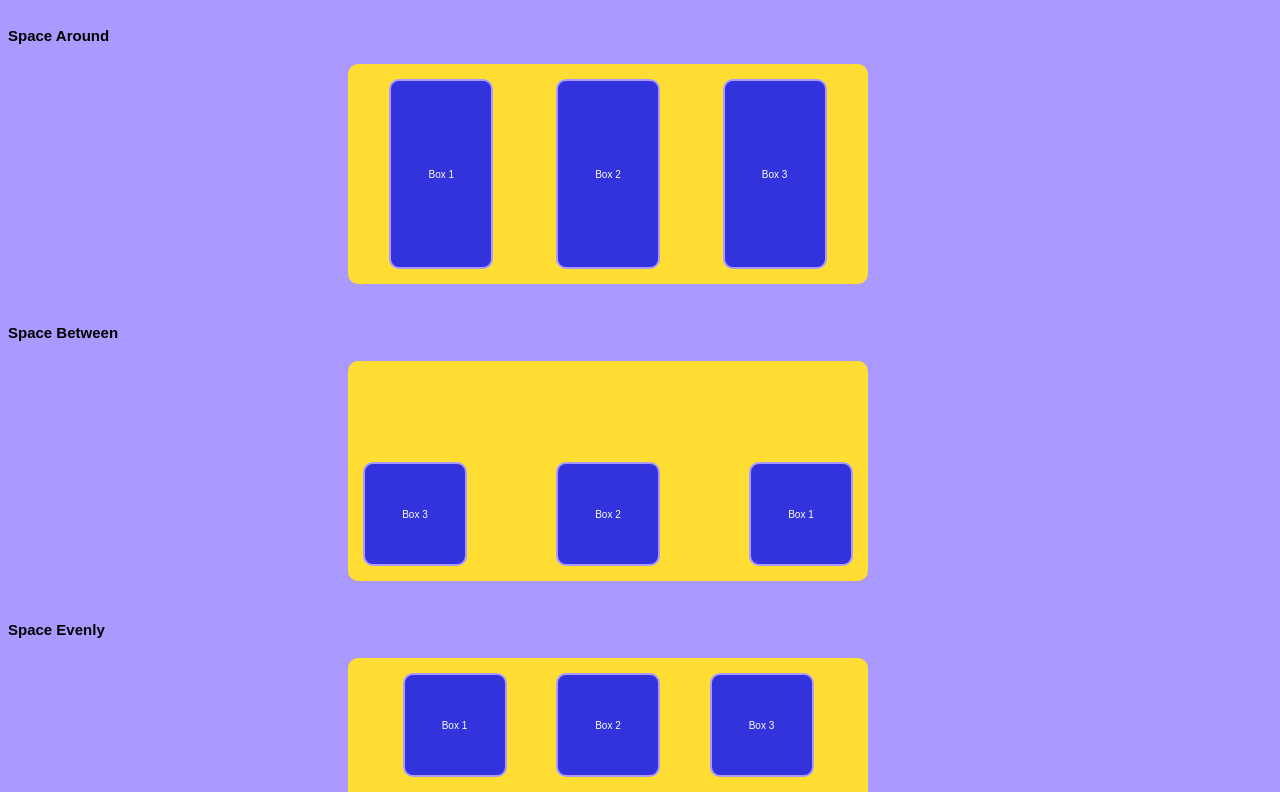
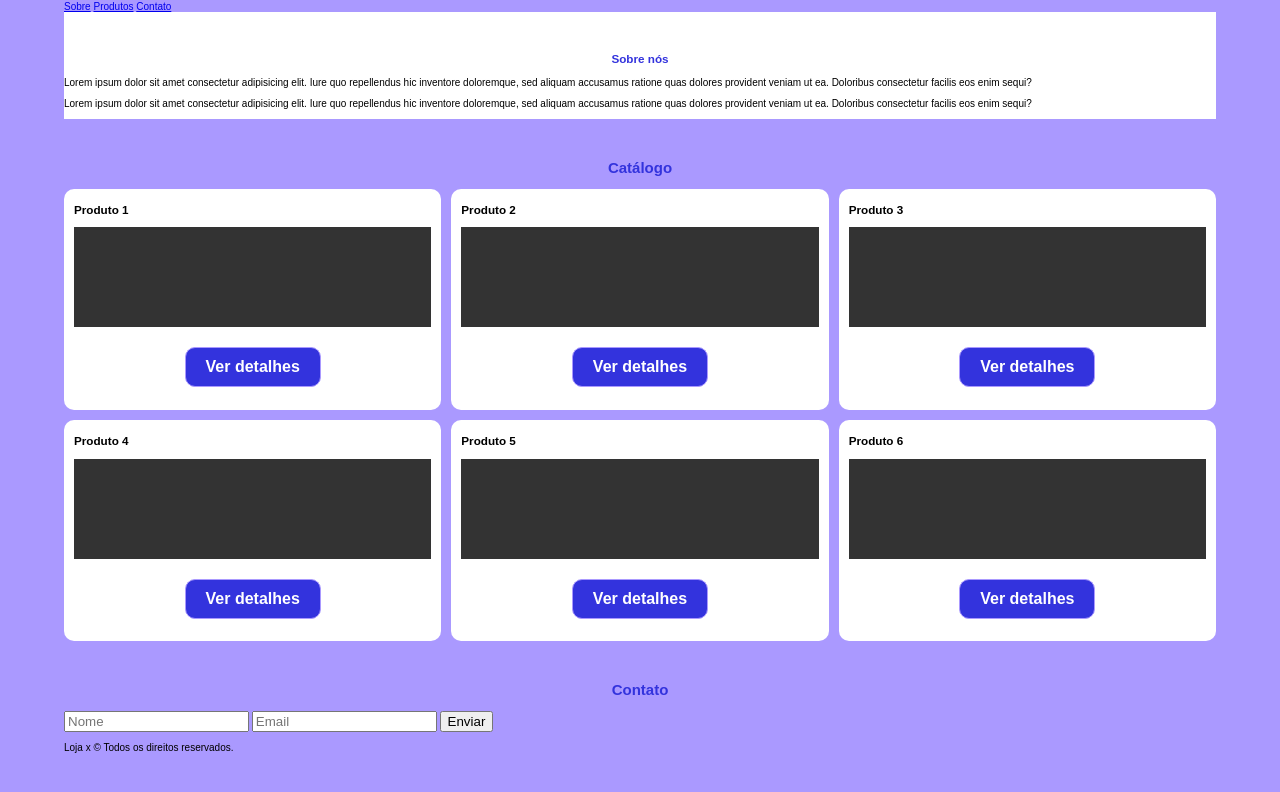
Before and after one commit to wagnermm/flex-box, a website built with webpack: page src/index.html in a window 1280 px wide. Shown: the part 76-868 px from the top of the page. After the commit the page ends 847 px from the top, so only its background shows below. Built offline with nearby package versions, Linux system fonts and the light colour scheme.

Commit message:
adiciona exercise

```diff
--- a/src/index.html
+++ b/src/index.html
@@ -8,49 +8,86 @@
 </head>
 <body>
     <div id="root">
-        <h1>Flex Box</h1>
-
-        <h2>Space Around</h2>
-        <div class="box__container box__container--around">
-            <div class="box">Box 1</div>
-            <div class="box">Box 2</div>
-            <div class="box">Box 3</div>
+        <header>
+            <div class="container">
+                <h2>Logo</h2>
+                <nav>
+                    <a href="#">Sobre</a>
+                    <a href="#">Produtos</a>
+                    <a href="#">Contato</a>
+                </nav>
             </div>
-
-        <h2>Space Between</h2>
-        <div class="box__container box__container--between">
-            <div class="box">Box 1</div>
-            <div class="box">Box 2</div>
-            <div class="box">Box 3</div>
+        </header>
+        <section id="sobre">
+            <div class="container">
+                <aside>
+                    <div id="localizacao"></div>
+                </aside>
+                <article>
+                    <h1>Sobre nós</h1>
+                    <p>Lorem ipsum dolor sit amet consectetur adipisicing elit. Iure quo repellendus hic inventore doloremque, sed aliquam accusamus ratione quas dolores provident veniam ut ea. Doloribus consectetur facilis eos enim sequi?</p>
+                    <p>Lorem ipsum dolor sit amet consectetur adipisicing elit. Iure quo repellendus hic inventore doloremque, sed aliquam accusamus ratione quas dolores provident veniam ut ea. Doloribus consectetur facilis eos enim sequi?</p>
+                </article>
             </div>
-        <h2>Space Evenly</h2>
-        <div class="box__container box__container--evenly">
-            <div class="box">Box 1</div>
-            <div class="box">Box 2</div>
-            <div class="box">Box 3</div>
+        </section>
+        <section id="produtos">
+            <div class="container">
+                <h1>Catálogo</h1>
+                <div class="vitrine">
+                    <div class="vitrine__item">
+                        <h3 class="vitrine__produto">Produto 1</h3>
+                        <div class="vitrine__image"></div>
+                        <p class="vitrine__desc"></p>
+                        <a href="" class="vitrine__button">Ver detalhes</a>
                     </div>
-        <h2>Center</h2>
-        <div class="box__container box__container--center">
-            <div class="box">Box 1</div>
-            <div class="box">Box 2</div>
-            <div class="box">Box 3</div>
+                    <div class="vitrine__item">
+                        <h3 class="vitrine__produto">Produto 2</h3>
+                        <div class="vitrine__image"></div>
+                        <p class="vitrine__desc"></p>
+                        <a href="" class="vitrine__button">Ver detalhes</a>
                     </div>
-        <h2>Grid</h2>
-        <div class="box__container box__container--grid">
-            <div class="box">Box 1</div>
-            <div class="box">Box 2</div>
-            <div class="box">Box 3</div>
-            <div class="box">Box 4</div>
-            <div class="box">Box 5</div>
-            <div class="box">Box 6</div>
-            <div class="box">Box 7</div>
-            <div class="box">Box 8</div>
-            <div class="box">Box 9</div>
+                    <div class="vitrine__item">
+                        <h3 class="vitrine__produto">Produto 3</h3>
+                        <div class="vitrine__image"></div>
+                        <p class="vitrine__desc"></p>
+                        <a href="" class="vitrine__button">Ver detalhes</a>
                     </div>
-        <div class="box__container box__container--image">
-            <div class="box" id="building"></div>
-            <div class="box" id="notebook"></div>
+                    <div class="vitrine__item">
+                        <h3 class="vitrine__produto">Produto 4</h3>
+                        <div class="vitrine__image"></div>
+                        <p class="vitrine__desc"></p>
+                        <a href="" class="vitrine__button">Ver detalhes</a>
                     </div>
+                    <div class="vitrine__item">
+                        <h3 class="vitrine__produto">Produto 5</h3>
+                        <div class="vitrine__image"></div>
+                        <p class="vitrine__desc"></p>
+                        <a href="" class="vitrine__button">Ver detalhes</a>
+                    </div>
+                    <div class="vitrine__item">
+                        <h3 class="vitrine__produto">Produto 6</h3>
+                        <div class="vitrine__image"></div>
+                        <p class="vitrine__desc"></p>
+                        <a href="" class="vitrine__button">Ver detalhes</a>
+                    </div>
+                </div>
+            </div>
+        </section>
+        <section id="contato">
+            <div class="container">
+                <h1>Contato</h1>
+                <form class="contato">
+                    <input type="text" placeholder="Nome" class="contato__input">
+                    <input type="text" placeholder="Email" class="contato__input">
+                    <button class="contato__button">Enviar</button>
+                </form>
+            </div>
+        </section>
+        <footer>
+            <div class="container">
+                <p>Loja x &copy; Todos os direitos reservados.</p>
+            </div>
+        </footer>
     </div>
 </body>
 </html>
--- a/src/scss/style.scss
+++ b/src/scss/style.scss
@@ -2,6 +2,7 @@ $color-font: #33d ;
 $color-bg-default: #a9f;
 $color-bg-boxes: #FD3;
 $font-default: Arial, Helvetica, sans-serif;
+$font-size-default: 1.6rem;
 
 html {
     font-size: 62.5%;
@@ -22,108 +23,24 @@ h2 {
     margin-top: 4rem;
 }
 
-.container {
-    max-width: 1200px;
-
-    // img {
-    //     width: 100%;
-    //     height: auto;
-    // }
-
+header,
+section,
+footer {
+    display: block;
+    float: left;
+    width: 100%;
 }
 
-.box__container {
-    background: $color-bg-boxes;
-    border-radius: 1rem;
+.container {
     display: flex;
-    margin: 2rem auto 4rem;
-    padding: 1rem;
-    align-items: center;
-    max-width: 500px;
-    height: 20rem;
-
-    &--around {
-        flex-direction: row;
-        flex-wrap: nowrap;
-        justify-content: space-around;
-        align-items: stretch;
-    }
-
-    &--between {
-        flex-direction: row-reverse;
-        flex-wrap: nowrap;
-        justify-content: space-between; // eixo x
-        align-items: flex-end; // eixo y
-    }
-
-    &--evenly {
-        flex-direction: row;
-        flex-wrap: nowrap;
-        justify-content: space-evenly;
-        align-items: flex-start;
-    }
-
-    &--center {
-        flex-direction: row;
-        flex-wrap: nowrap;
-        justify-content: center;
-    }
-
-    &--grid {
-        display: grid;
-        grid-template-columns: 1fr 1fr 1fr;
-        grid-template-rows: repeat(3, 1fr);
-        gap: 1rem;
-        height: fit-content;
-    }
-
-    &--image {
-
-        .box {
-            overflow: hidden;
-            border: 3px solid $color-bg-default;
-            width: auto;
-            img {
-              //  width: 20rem;
-                height: 20rem;
-                object-fit: cover;
-                object-position: 10% 50%;
-            }
-        }
-    }
-
+    flex-flow: column;
+    margin: 0 auto;
+    max-width: 90vw;
 }
 
-.box {
-    background-color: $color-font;
-    border-radius: 1rem;
-    border: 2px solid $color-bg-default;
-    color: #fff;
-    display: flex;
-    align-items: center;
-    justify-content: center;
-    margin: .5rem;
-    position: relative;
-    min-width: 10rem;
-    min-height: 10rem;
-
-    animation-name: slideIn;
-    animation-duration: 2s;
-    animation-iteration-count: 1;
-    animation-direction: alternate;
+#sobre {
+    background-color: white;
 }
 
-@keyframes slideIn {
-    from {
-        left: -999px;
-        opacity: .1;
-        height: 0;
-        width: 0;
-    }
 
-    to {
-        left: 0;
-        opacity: 1;
-        height: fit-content;
-    }
-}
+@import 'vitrine'
--- /dev/null
+++ b/src/scss/vitrine.scss
@@ -0,0 +1,35 @@
+.vitrine {
+    display: grid;
+    grid-template-columns: repeat(3, 1fr);
+    gap: 1rem;
+
+    &__item {
+        background-color: white;
+        border-radius: 1rem;
+        display: flex;
+        flex-flow: column;
+        justify-content: center;
+        align-items: flex-start;
+        min-height: 20rem;
+        padding: .25rem 1rem;
+    }
+
+    &__image {
+        background-color: #333;
+        height: 10rem;
+        width: 100%;
+    }
+
+    &__button {
+        background-color: $color-font;
+        border-radius: 1rem;
+        border: 1px solid $color-bg-default;
+        color: white;
+        font-weight: bold;
+        padding: 1rem 2rem;
+        font-size: $font-size-default;
+        text-decoration: none;
+        align-self: center;
+        margin-bottom: 2rem;
+    }
+}
```
Lines whose indentation alone changed are shown as unchanged.
